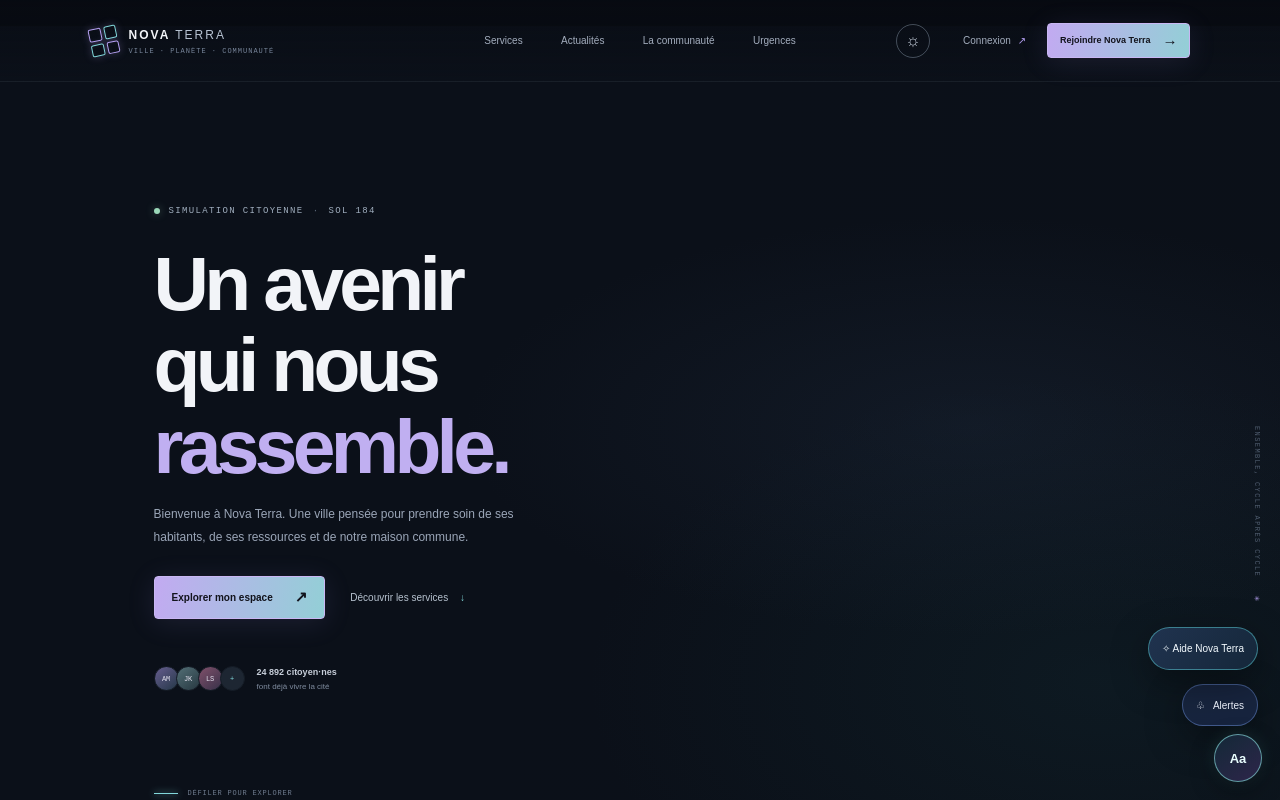
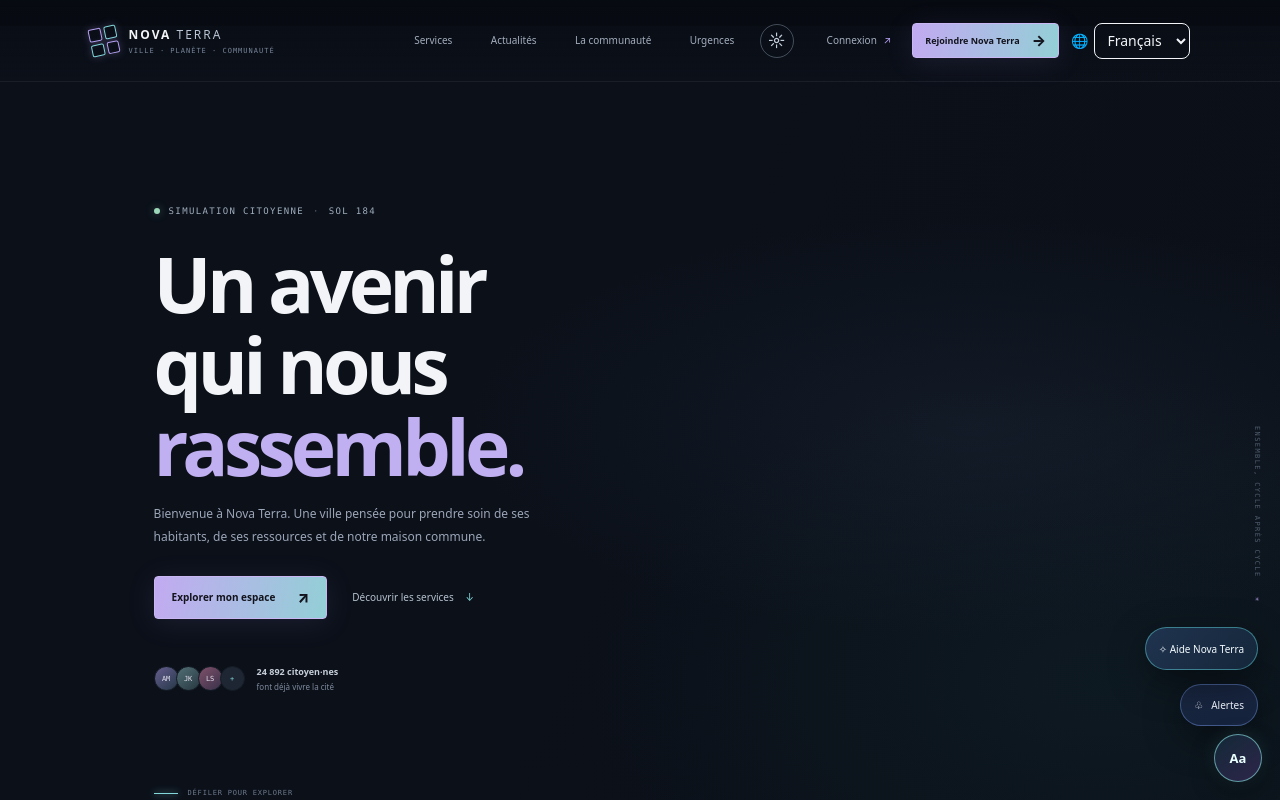
Before and after one commit to wilyam01/concourswebcup2026, a website: page index.html in a window 1280 px wide. Shown: the top 800 px of the page. Drawn offline with Linux system fonts and the light colour scheme.

Commit message:
feat: update site features and typography

```diff
--- a/backend/src/db.js
+++ b/backend/src/db.js
@@ -45,6 +45,7 @@ db.exec(`
     id TEXT PRIMARY KEY, owner_id TEXT NOT NULL REFERENCES users(id) ON DELETE CASCADE,
     agent_id TEXT REFERENCES users(id) ON DELETE SET NULL, agent_name TEXT NOT NULL,
     sector TEXT NOT NULL DEFAULT '', service TEXT NOT NULL, purpose TEXT NOT NULL,
+    staff_note TEXT NOT NULL DEFAULT '',
     scheduled_at TEXT NOT NULL, status TEXT NOT NULL DEFAULT 'booked', reminder_sent_at TEXT,
     created_at TEXT NOT NULL, updated_at TEXT NOT NULL
   );
@@ -133,6 +134,8 @@ if (!userColumns.has('two_factor_pending_secret')) db.exec("ALTER TABLE users AD
 if (!userColumns.has('two_factor_pending_expires_at')) db.exec('ALTER TABLE users ADD COLUMN two_factor_pending_expires_at TEXT');
 if (!userColumns.has('two_factor_enabled')) db.exec('ALTER TABLE users ADD COLUMN two_factor_enabled INTEGER NOT NULL DEFAULT 0');
 if (!userColumns.has('two_factor_last_counter')) db.exec('ALTER TABLE users ADD COLUMN two_factor_last_counter INTEGER NOT NULL DEFAULT -1');
+const appointmentColumns = new Set(db.prepare('PRAGMA table_info(appointments)').all().map((column) => column.name));
+if (!appointmentColumns.has('staff_note')) db.exec("ALTER TABLE appointments ADD COLUMN staff_note TEXT NOT NULL DEFAULT ''");
 
 const scheduleDefaults = [
   ['line-a', 'A', 'Ligne bleue', 'Blue line', 'District Boréal', 'Boreal District', 'Centre civique', 'Civic Centre', '06:00', '22:00', 12, 'Navette accessible · arrêt principal : place des Étoiles', 'Accessible shuttle · main stop: Place des Étoiles'],
--- a/contact/contact.css
+++ b/contact/contact.css
@@ -1,4 +1,4 @@
-:root { --ink:#13211f; --green:#08736b; --green-soft:#dff1eb; --paper:#f5f4ed; --line:#d8dfd7; --muted:#68736d; --amber:#e6a837; --white:#fff; --mono:"DM Mono",monospace; --sans:"Manrope",Arial,sans-serif; }
+:root { --ink:#13211f; --green:#08736b; --green-soft:#dff1eb; --paper:#f5f4ed; --line:#d8dfd7; --muted:#68736d; --amber:#e6a837; --white:#fff; --mono:ui-monospace,SFMono-Regular,Consolas,"Liberation Mono",monospace; --sans:system-ui,-apple-system,BlinkMacSystemFont,"Segoe UI",sans-serif; }
 * { box-sizing:border-box; } body { margin:0; color:var(--ink); background:var(--paper); font:14px var(--sans); } button,input,select,textarea { font:inherit; } button { cursor:pointer; } a { color:inherit; text-decoration:none; } button:focus-visible,input:focus-visible,select:focus-visible,textarea:focus-visible,a:focus-visible { outline:3px solid #75c6b8; outline-offset:3px; }
 .site-header { max-width:1180px; margin:auto; min-height:76px; padding:0 28px; display:flex; align-items:center; justify-content:space-between; border-bottom:1px solid var(--line); }.brand { display:flex; align-items:center; gap:9px; font-size:15px; }.brand span { display:grid; place-items:center; width:29px; height:29px; background:var(--ink); color:var(--amber); font:11px var(--mono); }.site-header nav { display:flex; gap:22px; font-size:12px; font-weight:700; color:var(--muted); }.site-header nav a:last-child { color:var(--green); }
 main { max-width:1180px; margin:auto; padding:68px 28px 80px; }.intro { max-width:610px; }.kicker { margin:0 0 9px; color:var(--green); font:500 10px var(--mono); letter-spacing:1.1px; }.intro h1 { margin:0; font-size:clamp(32px,5vw,56px); line-height:1.05; letter-spacing:0; }.intro > p:last-child { max-width:550px; color:var(--muted); line-height:1.75; margin:18px 0 42px; }
--- a/dashboard-template.css
+++ b/dashboard-template.css
@@ -407,3 +407,5 @@ html[data-theme="light"] footer a { color: var(--ui-cobalt); }
   *::before,
   *::after { scroll-behavior: auto !important; transition-duration: .01ms !important; }
 }
+.appointment-staff-note { display: grid; gap: 6px; margin-top: 10px; font-size: .85rem; }
+.appointment-staff-note textarea { width: 100%; min-height: 60px; resize: vertical; }
--- /dev/null
+++ b/language.js
@@ -0,0 +1,173 @@
+(() => {
+  const storageKey = 'nova-terra.language';
+  const supported = ['fr', 'en', 'sw'];
+  const labels = { fr: 'Français', en: 'English', sw: 'Kiswahili' };
+  const catalog = {
+    'Aller au contenu principal': { en: 'Skip to main content', sw: 'Ruka hadi maudhui makuu' },
+    'Navigation principale': { en: 'Main navigation', sw: 'Urambazaji mkuu' },
+    'Services': { en: 'Services', sw: 'Huduma' },
+    'Actualités': { en: 'News', sw: 'Habari' },
+    'La communauté': { en: 'Community', sw: 'Jamii' },
+    'Urgences': { en: 'Emergencies', sw: 'Dharura' },
+    'Connexion': { en: 'Sign in', sw: 'Ingia' },
+    'Rejoindre Nova Terra': { en: 'Join Nova Terra', sw: 'Jiunge na Nova Terra' },
+    'Ouvrir le menu': { en: 'Open menu', sw: 'Fungua menyu' },
+    'Fermer le menu': { en: 'Close menu', sw: 'Funga menyu' },
+    'Changer le thème': { en: 'Change theme', sw: 'Badilisha mandhari' },
+    'Retour à l’accueil': { en: 'Back to home', sw: 'Rudi mwanzo' },
+    'Aller au formulaire principal': { en: 'Skip to the main form', sw: 'Ruka hadi fomu kuu' },
+    'Espace de travail': { en: 'Workspace', sw: 'Eneo la kazi' },
+    'Navigation': { en: 'Navigation', sw: 'Urambazaji' },
+    'Vue d’ensemble': { en: 'Overview', sw: 'Muhtasari' },
+    'Signalements': { en: 'Reports', sw: 'Ripoti' },
+    'Mes demandes': { en: 'My requests', sw: 'Maombi yangu' },
+    'État de la planète': { en: 'Planet status', sw: 'Hali ya sayari' },
+    'Haut Conseil': { en: 'High Council', sw: 'Baraza Kuu' },
+    'Contact citoyen': { en: 'Citizen contact', sw: 'Mawasiliano ya raia' },
+    'Espace agent': { en: 'Staff area', sw: 'Eneo la wafanyakazi' },
+    'Citoyen': { en: 'Citizen', sw: 'Raia' },
+    'Actualiser': { en: 'Refresh', sw: 'Onyesha upya' },
+    'Effacer les filtres': { en: 'Clear filters', sw: 'Futa vichujio' },
+    'Rechercher une demande': { en: 'Search requests', sw: 'Tafuta maombi' },
+    'Tous les statuts': { en: 'All statuses', sw: 'Hali zote' },
+    'Toutes les priorités': { en: 'All priorities', sw: 'Vipaumbele vyote' },
+    'Toutes les catégories': { en: 'All categories', sw: 'Aina zote' },
+    'En cours': { en: 'In progress', sw: 'Inaendelea' },
+    'Terminé': { en: 'Completed', sw: 'Imekamilika' },
+    'Dossiers en attente': { en: 'Pending cases', sw: 'Kesi zinazosubiri' },
+    'Demandes citoyennes': { en: 'Citizen requests', sw: 'Maombi ya raia' },
+    'Rendez-vous': { en: 'Appointments', sw: 'Miadi' },
+    'Déconnexion': { en: 'Sign out', sw: 'Ondoka' },
+    'Bonjour,': { en: 'Hello,', sw: 'Habari,' },
+    'Le pouls de': { en: 'The pulse of', sw: 'Mapigo ya' },
+    'Explorer mon espace': { en: 'Explore my space', sw: 'Chunguza nafasi yangu' },
+    'Découvrir les services': { en: 'Discover services', sw: 'Gundua huduma' },
+    'Urgences et lieux de soin': { en: 'Emergencies and care locations', sw: 'Dharura na vituo vya huduma' },
+    'Tous les lieux': { en: 'All locations', sw: 'Maeneo yote' },
+    'Hôpitaux & soins': { en: 'Hospitals & care', sw: 'Hospitali na huduma' },
+    'Secours': { en: 'Rescue services', sw: 'Huduma za uokoaji' },
+    'Lieux frais': { en: 'Cooling centres', sw: 'Maeneo ya kupumzika kwenye ubaridi' },
+    'Lieux répertoriés': { en: 'Listed locations', sw: 'Maeneo yaliyoorodheshwa' },
+    'Aucun lieu dans cette catégorie.': { en: 'No locations in this category.', sw: 'Hakuna maeneo katika kundi hili.' },
+    'SANTÉ & SÉCURITÉ': { en: 'HEALTH & SAFETY', sw: 'AFYA NA USALAMA' },
+    'Repère les centres de soin, postes de secours et lieux de fraîcheur de la cité.': { en: 'Find the city’s care centres, rescue stations and cooling spaces.', sw: 'Tafuta vituo vya afya, vituo vya uokoaji na maeneo ya kupumzika kwenye ubaridi.' },
+    'Danger immédiat ? Appelle le 112': { en: 'Immediate danger? Call 112', sw: 'Hatari ya haraka? Piga simu 112' },
+    'Carte schématique interactive des urgences et hôpitaux': { en: 'Interactive schematic map of emergency services and hospitals', sw: 'Ramani shirikishi ya huduma za dharura na hospitali' },
+    'Maquette illustrative : les emplacements, horaires et disponibilités ne sont pas des données officielles. En situation réelle, appelle le 112.': { en: 'Illustrative mock-up: locations, hours and availability are not official. In a real emergency, call 112.', sw: 'Mfano wa kuonyesha: maeneo, saa na upatikanaji si taarifa rasmi. Katika dharura halisi, piga simu 112.' },
+    'VOTRE VILLE, À PORTÉE DE MAIN': { en: 'YOUR CITY, AT YOUR FINGERTIPS', sw: 'Jiji lako karibu nawe' },
+    'Les services qui': { en: 'Services that', sw: 'Huduma zinazofanya' },
+    'font la cité.': { en: 'make a city.', sw: 'jiji.' },
+    'Les ressources essentielles et les équipes municipales, réunies dans un même lieu.': { en: 'Essential resources and city teams, together in one place.', sw: 'Rasilimali muhimu na timu za jiji, pamoja sehemu moja.' },
+    'Voir le tableau de bord': { en: 'View dashboard', sw: 'Tazama dashibodi' },
+    'Rechercher un service par nom ou besoin': { en: 'Search services by name or need', sw: 'Tafuta huduma kwa jina au hitaji' },
+    'Eau & environnement': { en: 'Water & environment', sw: 'Maji na mazingira' },
+    'Santé & bien-être': { en: 'Health & wellbeing', sw: 'Afya na ustawi' },
+    'Énergie & habitat': { en: 'Energy & housing', sw: 'Nishati na makazi' },
+    'Se déplacer': { en: 'Getting around', sw: 'Usafiri' },
+    'Participer aux décisions': { en: 'Take part in decisions', sw: 'Shiriki katika maamuzi' },
+    'Aide & accompagnement': { en: 'Help & support', sw: 'Msaada na usaidizi' },
+    'Un besoin urgent ?': { en: 'Need urgent help?', sw: 'Unahitaji msaada wa haraka?' },
+    'ÉNERGIE': { en: 'ENERGY', sw: 'NISHATI' },
+    'BIEN-ÊTRE': { en: 'WELLBEING', sw: 'USTAWI' },
+    'ACTUALITÉS': { en: 'NEWS', sw: 'HABARI' },
+    'La cité avance': { en: 'The city moves forward', sw: 'Jiji linasonga mbele' },
+    'quand chacun·e': { en: 'when everyone', sw: 'kila mtu anaposhiriki' },
+    'y prend part.': { en: 'takes part.', sw: 'katika maendeleo yake.' },
+    'Créer mon compte citoyen': { en: 'Create my citizen account', sw: 'Fungua akaunti yangu ya raia' },
+    'Connexion à mon espace': { en: 'Sign in to my space', sw: 'Ingia kwenye akaunti yangu' },
+    'Prendre soin de notre monde, ensemble.': { en: 'Caring for our world, together.', sw: 'Tunajali dunia yetu pamoja.' },
+    'Tableau de bord': { en: 'Dashboard', sw: 'Dashibodi' },
+    'Demandes': { en: 'Requests', sw: 'Maombi' },
+    'Messages citoyens': { en: 'Citizen messages', sw: 'Ujumbe wa raia' },
+    'Alertes & accès': { en: 'Alerts & access', sw: 'Arifa na ufikiaji' },
+    'Journal d’activité': { en: 'Activity log', sw: 'Rekodi ya shughuli' },
+    'Coordination': { en: 'Coordination', sw: 'Uratibu' },
+    'SUIVI OPÉRATIONNEL': { en: 'OPERATIONS TRACKING', sw: 'UFUATILIAJI WA SHUGHULI' },
+    'À traiter': { en: 'To review', sw: 'Kushughulikiwa' },
+    'Priorité haute': { en: 'High priority', sw: 'Kipaumbele cha juu' },
+    'Priorité normale': { en: 'Normal priority', sw: 'Kipaumbele cha kawaida' },
+    'Priorité basse': { en: 'Low priority', sw: 'Kipaumbele cha chini' },
+    'Toutes les catégories': { en: 'All categories', sw: 'Aina zote' },
+    'Enregistrer': { en: 'Save', sw: 'Hifadhi' },
+    'Annuler': { en: 'Cancel', sw: 'Ghairi' },
+    'Continuer': { en: 'Continue', sw: 'Endelea' },
+    'Nom complet': { en: 'Full name', sw: 'Jina kamili' },
+    'Adresse e-mail': { en: 'Email address', sw: 'Barua pepe' },
+    'Votre secteur': { en: 'Your district', sw: 'Eneo lako' },
+    'Mot de passe': { en: 'Password', sw: 'Nenosiri' },
+    'Confirmer le mot de passe': { en: 'Confirm password', sw: 'Thibitisha nenosiri' },
+    'Choisir un secteur': { en: 'Choose a district', sw: 'Chagua eneo' },
+    'CITOYEN': { en: 'CITIZEN', sw: 'RAIA' },
+    'Agent municipal': { en: 'City staff', sw: 'Mfanyakazi wa jiji' },
+  };
+
+  function translateNode(node, language) {
+    const original = node.nodeValue.trim();
+    const translation = catalog[original]?.[language];
+    if (translation) node.nodeValue = node.nodeValue.replace(original, translation);
+  }
+
+  function apply(language) {
+    const selected = supported.includes(language) ? language : 'fr';
+    document.documentElement.lang = selected;
+    document.querySelectorAll('[data-language-ui]').forEach((item) => item.remove());
+    if (selected !== 'fr') {
+      const walker = document.createTreeWalker(document.body, NodeFilter.SHOW_TEXT);
+      let node;
+      while ((node = walker.nextNode())) translateNode(node, selected);
+      document.querySelectorAll('[aria-label], [placeholder], [title]').forEach((element) => {
+        ['aria-label', 'placeholder', 'title'].forEach((attribute) => {
+          const original = element.getAttribute(attribute);
+          if (catalog[original]?.[selected]) element.setAttribute(attribute, catalog[original][selected]);
+        });
+      });
+    }
+    let select = document.querySelector('[data-language-select]');
+    if (!select) {
+      select = document.createElement('label');
+      select.dataset.languageUi = '';
+      select.className = 'language-picker';
+      select.style.cssText = 'display:inline-flex;align-items:center;gap:6px;margin-inline-start:12px;font:inherit;color:inherit;';
+      select.textContent = '🌐 ';
+      const control = document.createElement('select');
+      control.dataset.languageSelect = '';
+      control.setAttribute('aria-label', 'Language / Lugha / Langue');
+      control.style.cssText = 'min-height:36px;padding:5px 8px;border:1px solid currentColor;border-radius:8px;background:transparent;color:inherit;font:inherit;';
+      supported.forEach((code) => {
+        const option = document.createElement('option');
+        option.value = code;
+        option.textContent = labels[code];
+        control.append(option);
+      });
+      control.addEventListener('change', () => {
+        try { localStorage.setItem(storageKey, control.value); } catch (_) { /* Language still applies for this page. */ }
+        window.location.reload();
+      });
+      select.append(control);
+      (document.querySelector('.header-actions, .top-actions, .signup-header, header') || document.body).append(select);
+    }
+    select.querySelector('select').value = selected;
+    window.dispatchEvent(new CustomEvent('nova:language-change', { detail: { language: selected } }));
+  }
+
+  let saved = null;
+  try { saved = localStorage.getItem(storageKey); } catch (_) { /* Use the page default when storage is unavailable. */ }
+  const initial = supported.includes(saved) ? saved : (supported.includes(document.documentElement.lang) ? document.documentElement.lang : 'fr');
+  apply(initial);
+  const observer = new MutationObserver((records) => {
+    const language = document.documentElement.lang;
+    if (language === 'fr') return;
+    records.forEach((record) => {
+      if (record.type === 'characterData') translateNode(record.target, language);
+      record.addedNodes.forEach((added) => {
+        if (added.nodeType === Node.TEXT_NODE) translateNode(added, language);
+        else if (added.nodeType === Node.ELEMENT_NODE) {
+          const walker = document.createTreeWalker(added, NodeFilter.SHOW_TEXT);
+          let node;
+          while ((node = walker.nextNode())) translateNode(node, language);
+        }
+      });
+    });
+  });
+  observer.observe(document.body, { childList: true, subtree: true, characterData: true });
+})();
--- a/public.css
+++ b/public.css
@@ -11,8 +11,8 @@
   --lilac: #b6a1f3;
   --rose: #f18dbd;
   --green: #9bd8b9;
-  --mono: 'DM Mono', monospace;
-  --sans: 'Manrope', sans-serif;
+  --mono: 'SFMono-Regular', Consolas, 'Liberation Mono', monospace;
+  --sans: system-ui, -apple-system, BlinkMacSystemFont, 'Segoe UI', sans-serif;
 }
 * { box-sizing: border-box; }
 html { scroll-behavior: smooth; scroll-padding-top: 86px; }
```
Also changed, not shown: agent/dashboard/index.html (+1 -0 lines), app.js (+7 -6 lines), appointments.js (+22 -0 lines), backend/src/server.js (+17 -3 lines), city-data.js (+23 -0 lines), connexion.html (+1 -0 lines), contact/index.html (+1 -0 lines), dashboard.html (+1 -0 lines), index.html (+1 -0 lines), inscription.html (+1 -0 lines), presentation.html (+1 -0 lines), agent/dashboard/agent.css, styles.css.
